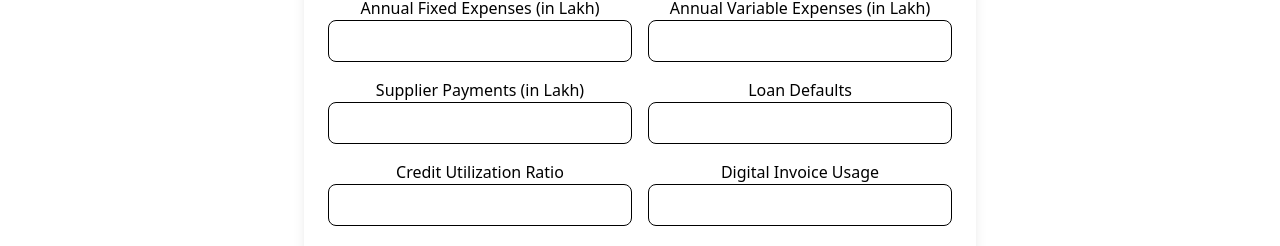
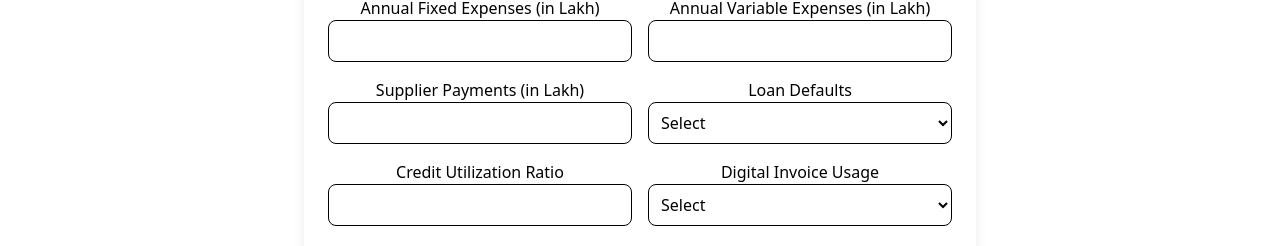
Before and after one commit to arpit2212/BizCrediq, a React (Vite) app: page / in a window 1280 px wide. Shown: the part 1715-1961 px from the top of the page. Built offline with nearby package versions, Linux system fonts and the light colour scheme.

Commit message:
Refactor Model component: improve code formatting and enhance input handling

```diff
--- a/src/Components/MainPage/Model.jsx
+++ b/src/Components/MainPage/Model.jsx
@@ -20,7 +20,7 @@ const Model = () => {
     "Excise Registered": "",
     "GST Filing Status": "",
     "Tax Return Filed": "",
-    "Geography": "",
+    Geography: "",
     "Purpose of Loan": "",
     "Market Forecast": "",
     "Market Stability Years": "",
@@ -63,7 +63,7 @@ const Model = () => {
       "Excise Registered": formData["Excise Registered"],
       "GST Filing Status": formData["GST Filing Status"],
       "Tax Return Filed": formData["Tax Return Filed"],
-      "Geography": formData["Geography"],
+      Geography: formData["Geography"],
       "Purpose of Loan": formData["Purpose of Loan"],
       "Market Forecast": formData["Market Forecast"],
       "Market Stability Years": Number(formData["Market Stability Years"]),
@@ -72,13 +72,21 @@ const Model = () => {
       "Social Media Engagement": formData["Social Media Engagement"],
       "Online Review Rating": Number(formData["Online Review Rating"]),
       "Annual Revenue (in Lakh)": Number(formData["Annual Revenue (in Lakh)"]),
-      "Annual Fixed Expenses (in Lakh)": Number(formData["Annual Fixed Expenses (in Lakh)"]),
-      "Annual Variable Expenses (in Lakh)": Number(formData["Annual Variable Expenses (in Lakh)"]),
-      "Supplier Payments (in Lakh)": Number(formData["Supplier Payments (in Lakh)"]),
+      "Annual Fixed Expenses (in Lakh)": Number(
+        formData["Annual Fixed Expenses (in Lakh)"]
+      ),
+      "Annual Variable Expenses (in Lakh)": Number(
+        formData["Annual Variable Expenses (in Lakh)"]
+      ),
+      "Supplier Payments (in Lakh)": Number(
+        formData["Supplier Payments (in Lakh)"]
+      ),
       "Loan Defaults": formData["Loan Defaults"],
       "Credit Utilization Ratio": Number(formData["Credit Utilization Ratio"]),
       "Digital Invoice Usage": formData["Digital Invoice Usage"],
-      "Bank Transactions (per year)": Number(formData["Bank Transactions (per year)"]),
+      "Bank Transactions (per year)": Number(
+        formData["Bank Transactions (per year)"]
+      ),
       "Collateral Strength": formData["Collateral Strength"],
     };
 
@@ -110,8 +118,7 @@ const Model = () => {
       key.includes("Rating") ||
       key.includes("Lakh") ||
       key.includes("Ratio") ||
-      key.includes("per year") ||
-      key === "Loan Defaults"
+      key.includes("per year")
     ) {
       return "number";
     } else if (
@@ -121,7 +128,9 @@ const Model = () => {
       key === "TAN Registered" ||
       key === "GST Registered" ||
       key === "Excise Registered" ||
-      key === "Tax Return Filed"
+      key === "Tax Return Filed" ||
+      key === "Loan Defaults" ||
+      key === "Digital Invoice Usage"
     ) {
       return "select";
     }
@@ -152,10 +161,10 @@ const Model = () => {
               <input
                 type={getInputType(key)}
                 name={key}
+                step="any"
                 value={formData[key]}
                 onChange={handleChange}
                 className="p-2 border rounded-lg"
-                step={getInputType(key) === "number" && key === "Credit Utilization Ratio" ? "0.01" : "1"}
                 min={getInputType(key) === "number" ? "0" : undefined}
                 required
               />
@@ -175,7 +184,9 @@ const Model = () => {
       </form>
 
       {creditScore !== null && (
-        <h3 className="mt-4 text-xl font-bold">Predicted CIBIL Score: {creditScore}</h3>
+        <h3 className="mt-4 text-xl font-bold">
+          Predicted CIBIL Score: {creditScore}
+        </h3>
       )}
       {error && <p className="text-red-500 mt-2">{error}</p>}
     </div>
```
